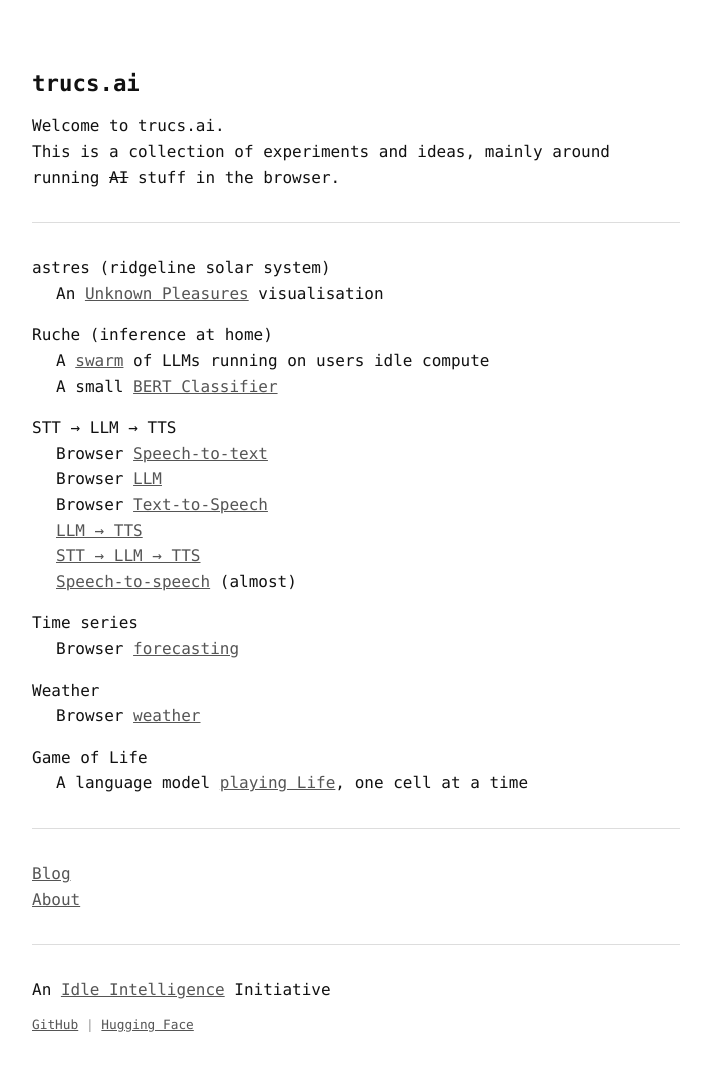
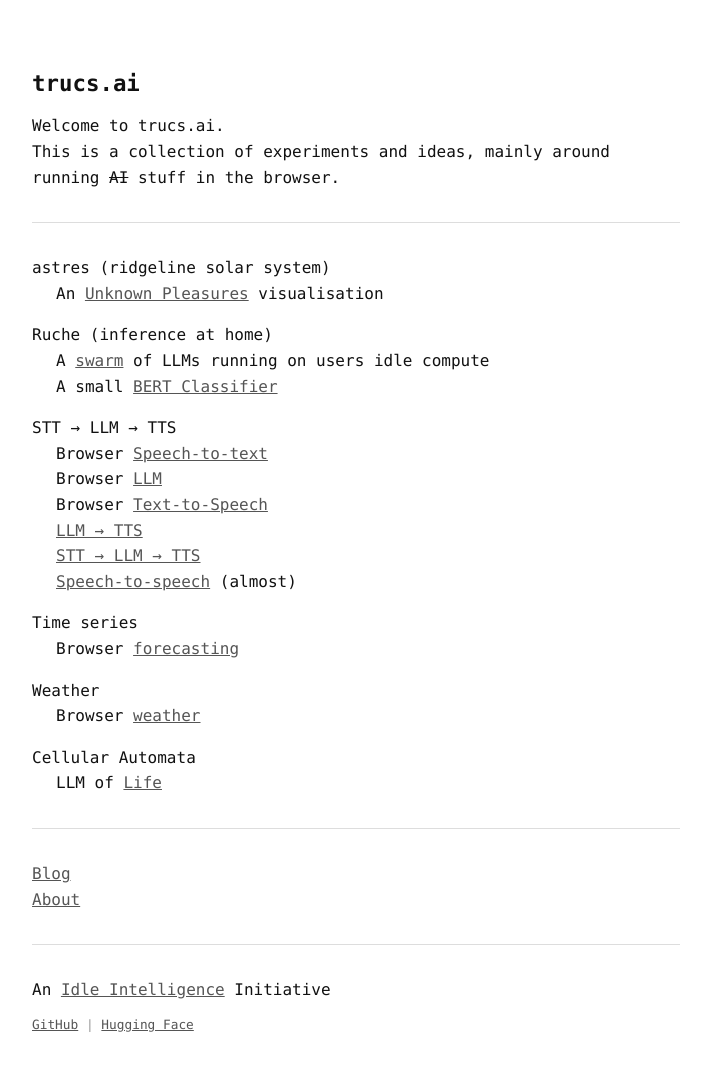
Before and after one commit to idle-intelligence/trucs.ai, a Jekyll site: the page built from index.md, in a window 1280 px wide. Shown: the whole page, without its empty margins (284-995 px from the left). Built offline with Jekyll 4.4.1, drawn with Linux system fonts in a browser that asks for light colours.

Commit message:
Home: Cellular Automata entry, LLM of Life (#57)

```diff
--- a/index.md
+++ b/index.md
@@ -35,8 +35,8 @@
   <dt>Weather</dt>
   <dd>Browser <a href="/knn-weather/">weather</a></dd>
 
-  <dt>Game of Life</dt>
-  <dd>A language model <a href="/llm-life/">playing Life</a>, one cell at a time</dd>
+  <dt>Cellular Automata</dt>
+  <dd>LLM of <a href="/llm-life/">Life</a></dd>
 </dl>
 
 ---
```
